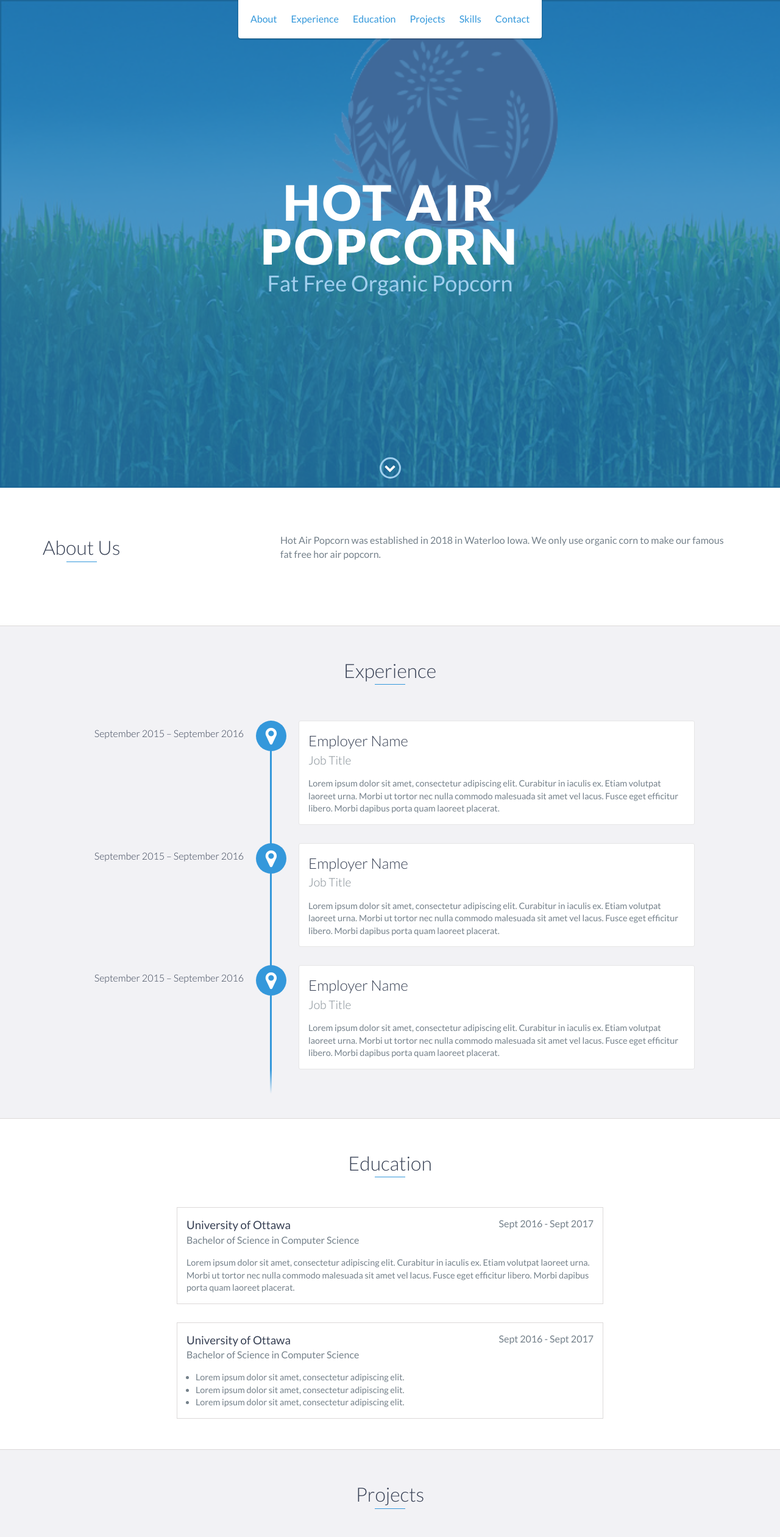
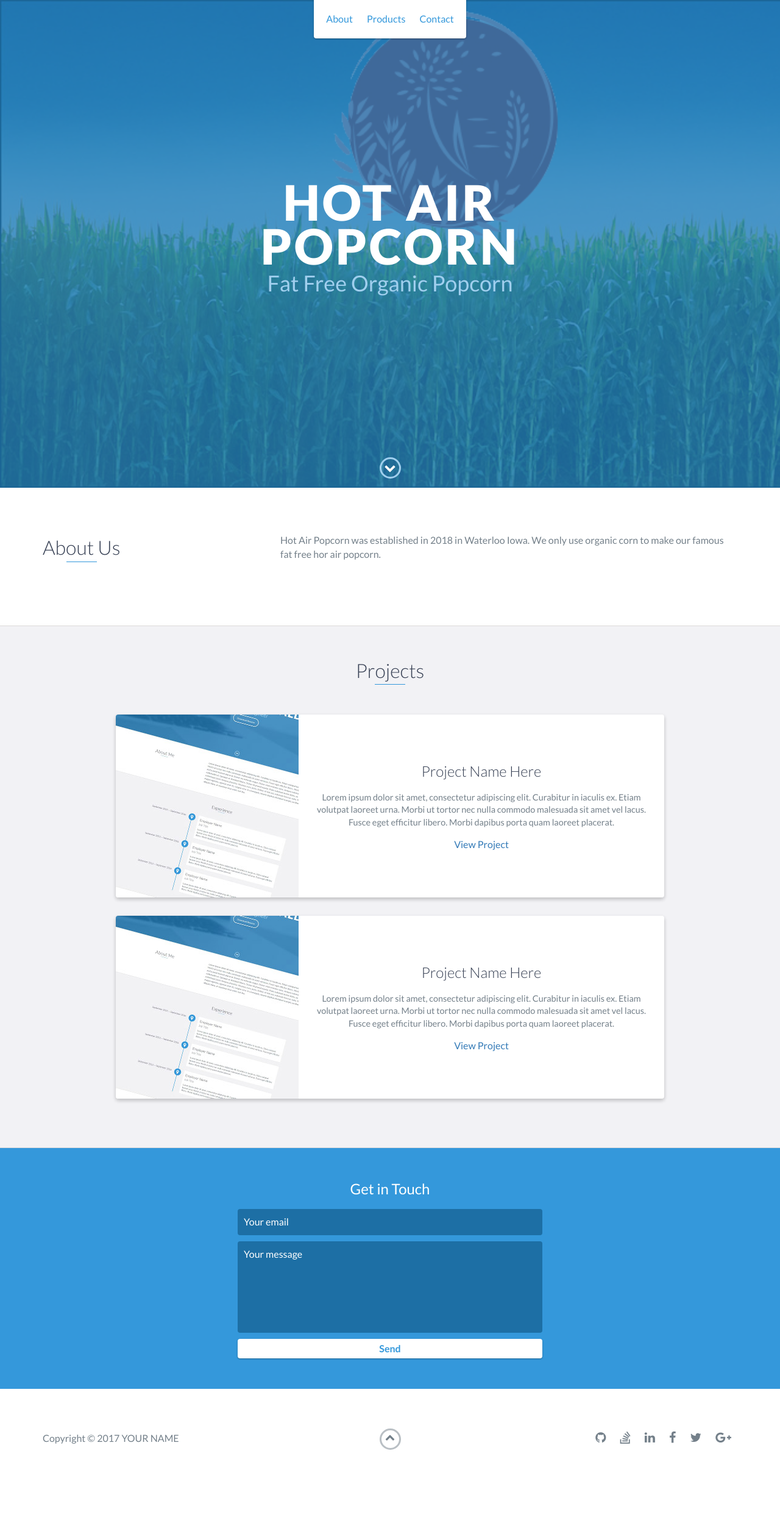
Before and after one commit to DimaMukhin/hot-air-popcorn, a website: page index.html in a window 1280 px wide. Shown: the top 2521 px of the page at 61% size. After the commit the page ends 2432 px from the top, so only its background shows below. Drawn offline with nearby package versions, Linux system fonts and the light colour scheme.

Commit message:
removed extra sections

```diff
--- a/index.html
+++ b/index.html
@@ -28,16 +28,7 @@
                 <a href="#about">About</a>
             </li>
             <li>
-                <a href="#experience">Experience</a>
-            </li>
-            <li>
-                <a href="#education">Education</a>
-            </li>
-            <li>
-                <a href="#projects">Projects</a>
-            </li>
-            <li>
-                <a href="#skills">Skills</a>
+                <a href="#projects">Products</a>
             </li>
             <li>
                 <a href="#contact">Contact</a>
@@ -80,68 +71,6 @@
     </div>
     <!-- End #about -->
 
-    <div id="experience" class="background-alt">
-        <h2 class="heading">Experience</h2>
-        <div id="experience-timeline">
-            <div data-date="September 2015 – September 2016">
-                <h3>Employer Name</h3>
-                <h4>Job Title</h4>
-                <p>
-                    Lorem ipsum dolor sit amet, consectetur adipiscing elit. Curabitur in iaculis ex. Etiam volutpat laoreet urna. Morbi ut tortor nec nulla commodo malesuada sit amet vel lacus. Fusce eget efficitur libero. Morbi dapibus porta quam laoreet placerat.
-                </p>
-            </div>
-
-            <div data-date="September 2015 – September 2016">
-                <h3>Employer Name</h3>
-                <h4>Job Title</h4>
-                <p>
-                    Lorem ipsum dolor sit amet, consectetur adipiscing elit. Curabitur in iaculis ex. Etiam volutpat laoreet urna. Morbi ut tortor nec nulla commodo malesuada sit amet vel lacus. Fusce eget efficitur libero. Morbi dapibus porta quam laoreet placerat.
-                </p>
-            </div>
-
-            <div data-date="September 2015 – September 2016">
-                <h3>Employer Name</h3>
-                <h4>Job Title</h4>
-                <p>
-                    Lorem ipsum dolor sit amet, consectetur adipiscing elit. Curabitur in iaculis ex. Etiam volutpat laoreet urna. Morbi ut tortor nec nulla commodo malesuada sit amet vel lacus. Fusce eget efficitur libero. Morbi dapibus porta quam laoreet placerat.
-                </p>
-            </div>
-        </div>
-    </div>
-    <!-- End #experience -->
-
-    <div id="education">
-        <h2 class="heading">Education</h2>
-        <div class="education-block">
-            <h3>University of Ottawa</h3>
-            <span class="education-date">Sept 2016 - Sept 2017</span>
-            <h4>Bachelor of Science in Computer Science</h4>
-            <p>
-                Lorem ipsum dolor sit amet, consectetur adipiscing elit. Curabitur in iaculis ex. Etiam volutpat laoreet urna. Morbi ut tortor nec nulla commodo malesuada sit amet vel lacus. Fusce eget efficitur libero. Morbi dapibus porta quam laoreet placerat.
-            </p>
-        </div>
-        <!-- End .education-block -->
-
-        <div class="education-block">
-            <h3>University of Ottawa</h3>
-            <span class="education-date">Sept 2016 - Sept 2017</span>
-            <h4>Bachelor of Science in Computer Science</h4>
-            <ul>
-                <li>
-                    Lorem ipsum dolor sit amet, consectetur adipiscing elit.
-                </li>
-                <li>
-                    Lorem ipsum dolor sit amet, consectetur adipiscing elit.
-                </li>
-                <li>
-                    Lorem ipsum dolor sit amet, consectetur adipiscing elit.
-                </li>
-            </ul>
-        </div>
-        <!-- End .education-block -->
-    </div>
-    <!-- End #education -->
-
     <div id="projects" class="background-alt">
         <h2 class="heading">Projects</h2>
         <div class="container">
@@ -181,39 +110,6 @@
         </div>
     </div>
     <!-- End #projects -->
-
-    <div id="skills">
-        <h2 class="heading">Skills</h2>
-        <ul>
-            <li>JavaScript</li>
-            <li>Python</li>
-            <li>Ruby</li>
-            <li>Go</li>
-            <li>Node.js</li>
-            <li>AngularJs</li>
-            <li>React</li>
-            <li>Elixir</li>
-            <li>Java</li>
-            <li>C</li>
-            <li>C#</li>
-            <li>C++</li>
-            <li>Ruby on Rails</li>
-            <li>JavaScript</li>
-            <li>Python</li>
-            <li>Ruby</li>
-            <li>Go</li>
-            <li>Node.js</li>
-            <li>AngularJs</li>
-            <li>React</li>
-            <li>Elixir</li>
-            <li>Java</li>
-            <li>C</li>
-            <li>C#</li>
-            <li>C++</li>
-            <li>Ruby on Rails</li>
-        </ul>
-    </div>
-    <!-- End #skills -->
 
     <div id="contact">
         <h2>Get in Touch</h2>
```
